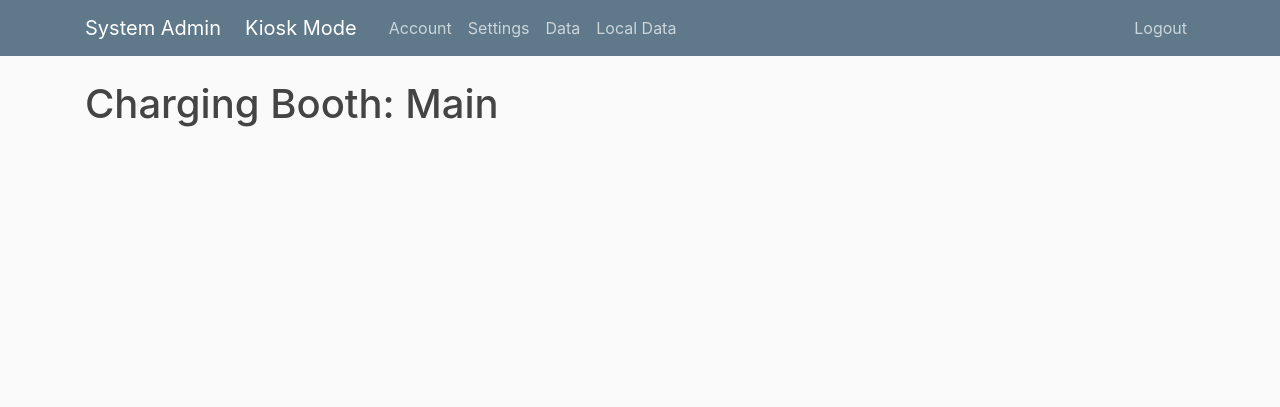
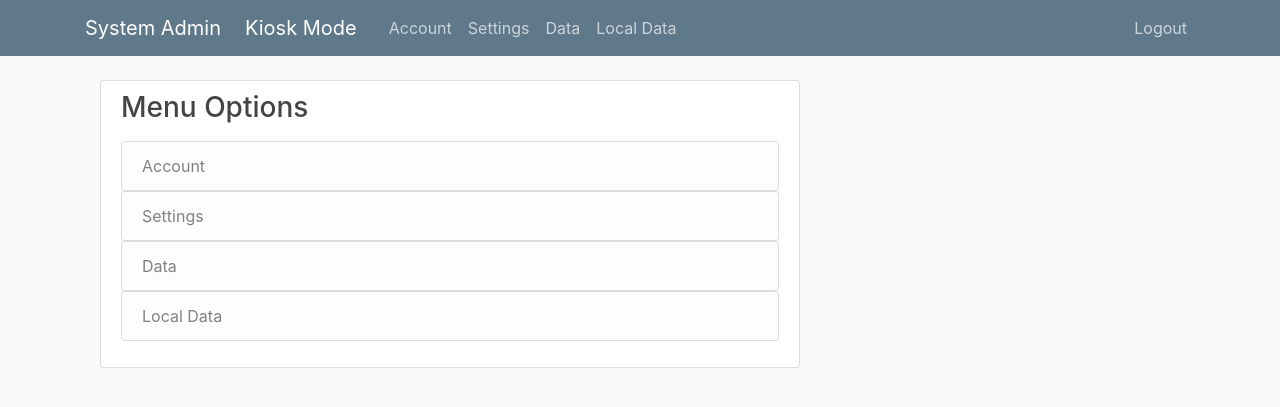
Before and after one commit to SirRodriguez/ChargingBooth, a Flask app: page /system_admin/main in a window 1280 px wide. Shown: the top 407 px of the page. Run offline with Flask 2, Linux system fonts and the light colour scheme; the visitor is signed in with stand-in values (Sample User, id 1); some libraries are stand-ins or nearby versions.

Commit message:
Added a Menu option to System Admin Main.

```diff
--- a/chargingbooth/templates/system_admin_main.html
+++ b/chargingbooth/templates/system_admin_main.html
@@ -1,5 +1,19 @@
 {% extends "system_admin_defualt_layout.html" %}
 
 {% block content %}
-	<h1>Charging Booth: Main</h1>
+	<!-- <h1>Charging Booth: Main</h1> -->
+
+	<div class="col-md">
+		<div class="content-section">
+			<h3>Menu Options</h3>
+			<p>
+				<ul class="list-group">
+					<a href="{{ url_for('system_admin.account') }}"><li class="list-group-item list-group-item-light">Account</li></a>
+					<a href="{{ url_for('system_admin.settings') }}"><li class="list-group-item list-group-item-light">Settings</li></a>
+					<a href="{{ url_for('system_admin.view_data') }}"><li class="list-group-item list-group-item-light">Data</li></a>
+					<a href="{{ url_for('system_admin.view_local_data') }}"><li class="list-group-item list-group-item-light">Local Data</li></a>
+				</ul>
+			</p>
+		</div>
+	</div>
 {% endblock content %}
```
